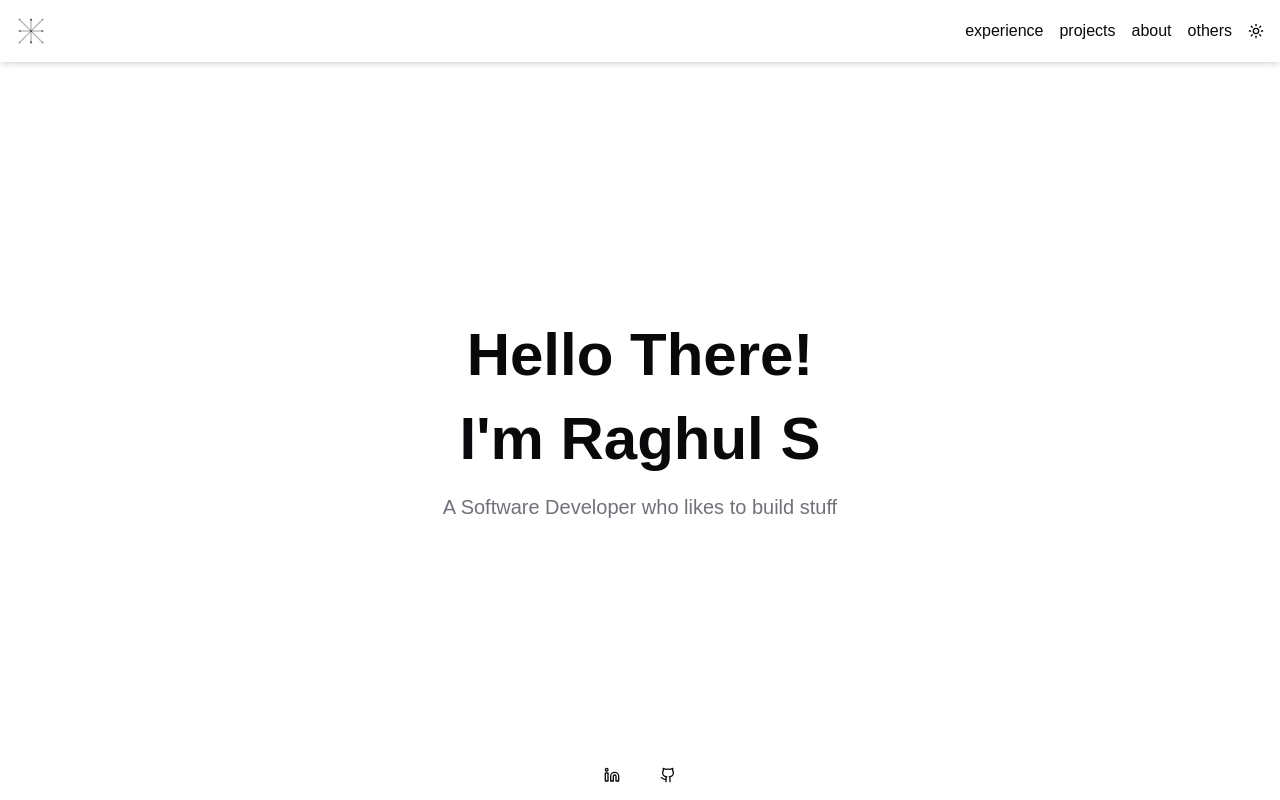
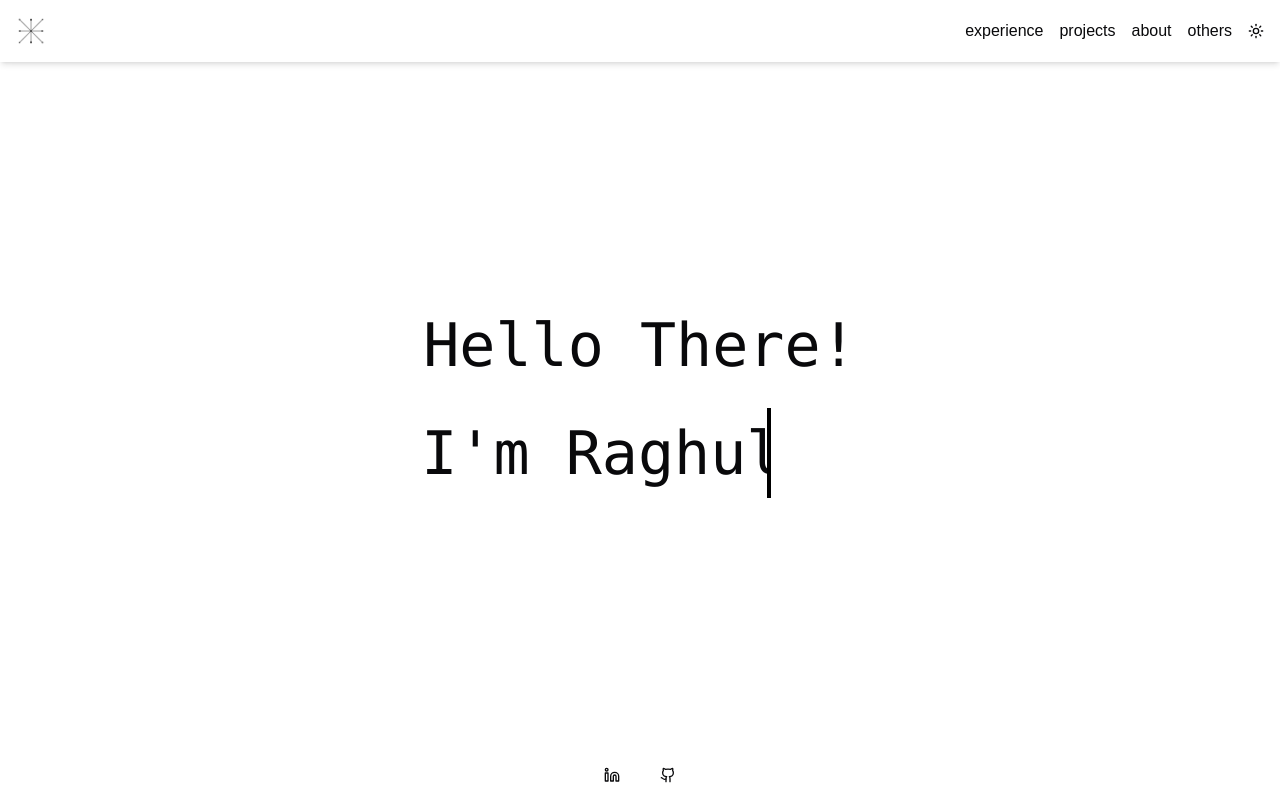
Before and after one commit to itsraghul/portfolio, a Next.js app: page / in a window 1280 px wide. Built offline with nearby package versions, Linux system fonts and the light colour scheme.

Commit message:
Intro animation

```diff
--- a/app/page.tsx
+++ b/app/page.tsx
@@ -1,13 +1,51 @@
+"use client"
+import { cn } from "@/lib/utils";
+import { useEffect, useState } from "react";
 
 
 export default function Home() {
+  const [showSecond, setShowSecond] = useState(false);
+  const [showParagraph, setShowParagraph] = useState(false);
+  const [hideFirstCursor, setHideFirstCursor] = useState(false);
+  const [hideSecondCursor, setHideSecondCursor] = useState(false);
+
+  useEffect(() => {
+
+    const timer1 = setTimeout(() => {
+      setShowSecond(true);
+      setHideFirstCursor(true)
+    }, 3000);
+
+    const timer2 = setTimeout(() => {
+      setShowParagraph(true)
+      setHideSecondCursor(true)
+    }, 6000); // Additional 3s delay
+
+    return () => {
+      clearTimeout(timer1);
+      clearTimeout(timer2);
+    };
+
+  }, []);
   return (
     <div className="max-w-4xl mx-auto mt-8 flex flex-col items-center justify-center">
-      <h1 className="font-bold text-6xl">Hello There!</h1>
-      <br />
-      <h1 className="font-bold text-6xl">{"I'm Raghul S"}</h1>
-      <br />
-      <p className="text-muted-foreground text-xl">A Software Developer who likes to build stuff</p>
+      <h1 className="font-mono text-6xl mb-6">
+        <span className={cn("inline-block overflow-hidden whitespace-nowrap  border-black animate-typing animate-blink",
+          hideFirstCursor ? "border-transparent" : "border-r-4"
+        )}>
+          Hello There!
+        </span>
+      </h1>
+      {showSecond && <h1 className="font-mono text-6xl mb-6">
+        <span className={cn("inline-block overflow-hidden leading-[1.5em] whitespace-nowrap border-black animate-typing animate-blink",
+          hideSecondCursor ? "border-transparent" : "border-r-4"
+        )}>
+          {"I'm Raghul S"}
+        </span>
+      </h1>}
+
+      {showParagraph && <p className="font-mono text-muted-foreground text-xl inline-block overflow-hidden whitespace-nowrap border-r-4 border-black animate-typing animate-blink">
+        A Software Developer who likes to build stuff</p>}
     </div>
   );
 }
--- a/tailwind.config.ts
+++ b/tailwind.config.ts
@@ -82,11 +82,21 @@ const config: Config = {
 					to: {
 						height: '0'
 					}
-  			}
+				},
+				'typing': {
+					'from': { width: '0', height: 'auto' },
+					'to': { width: '100%', height: 'auto' },
+				},
+				'blink': {
+					'0%, 100%': { 'border-color': 'transparent' },
+					'50%': { 'border-color': 'black' },
+				},
 			},
 			animation: {
 				'accordion-down': 'accordion-down 0.2s ease-out',
-  			'accordion-up': 'accordion-up 0.2s ease-out'
+				'accordion-up': 'accordion-up 0.2s ease-out',
+				'typing': 'typing 3s steps(20, end)',
+				'blink': 'blink 0.7s step-end infinite',
 			}
 		}
 	},
```
Lines whose indentation alone changed are shown as unchanged.
